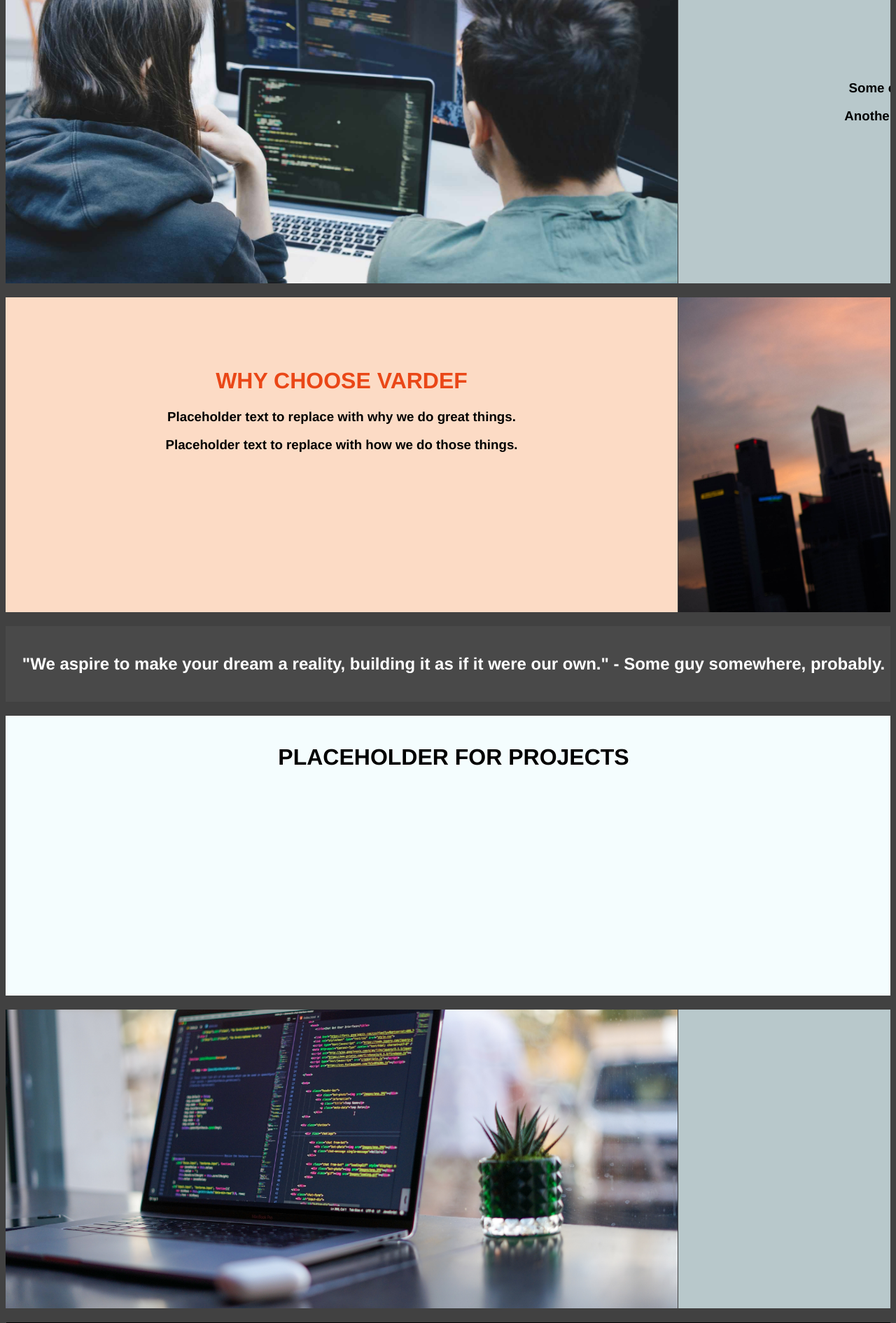
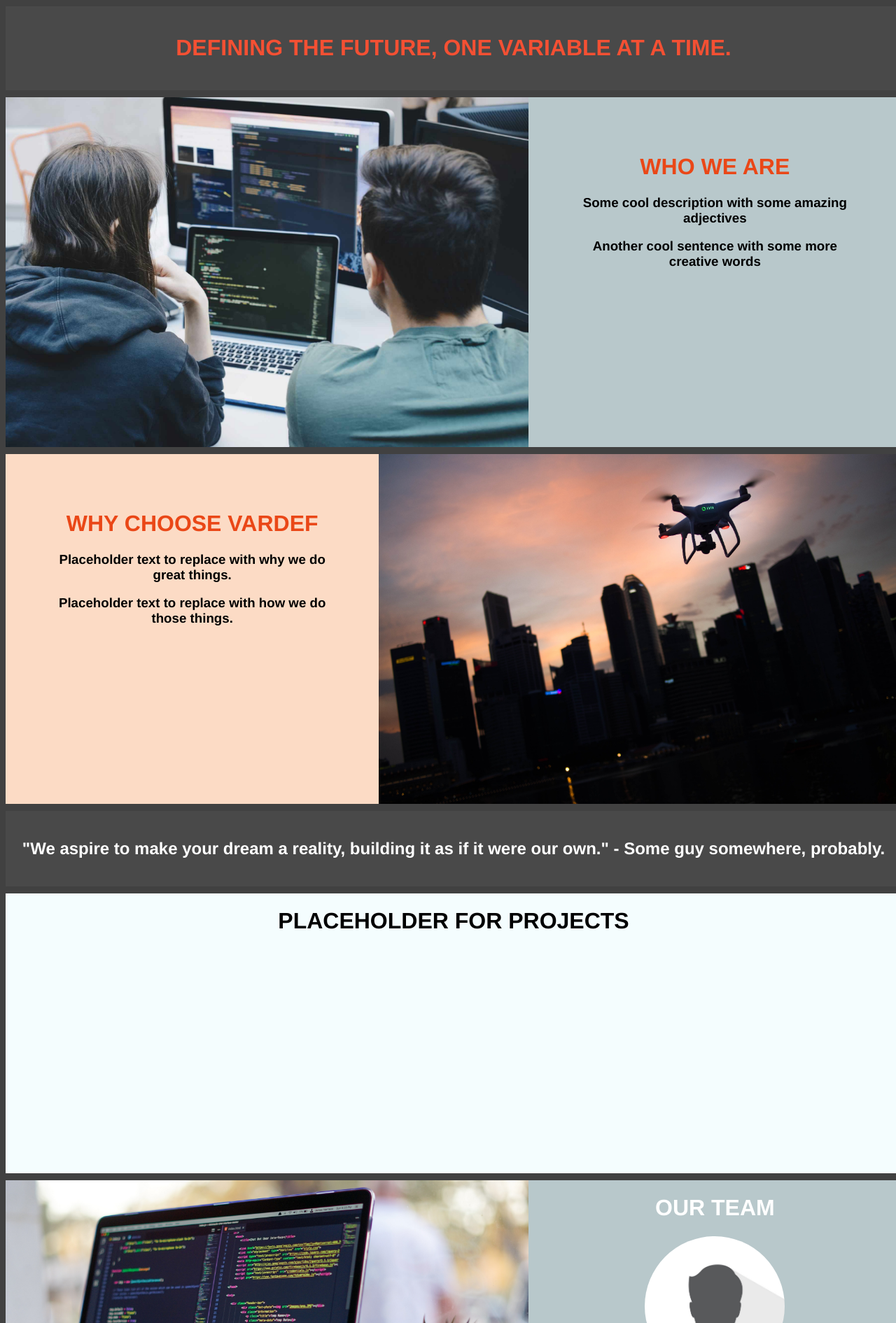
Before and after one commit to Daniel-HarrisNL/web_practice, a Flask app: page / in a window 1280 px wide. Shown: the part 858-2749 px from the top of the page at 70% size. Run offline with Flask 2, Linux system fonts and the light colour scheme.

Commit message:
Grid style updates

```diff
--- a/static/style.css
+++ b/static/style.css
@@ -1,40 +1,44 @@
-*{
-  box-sizing: border-box;
-}
 
-html,body {
+body {
   background-color:rgb(65,65,65);
   font-family: Helvetica Neue, Helvetica, Arial, sans-serif;
-  max-width: 100%;
   overflow-x: hidden;
 }
 
-img {
-    height: auto;
-    max-height: 100vh;
-    max-width: 100%;
-}
+
 
 /* GENERAL USE STYLES */
 /* Clear floats after the columns */
 .grid-container {
   background-color: rgb(65,65,65);
   display: grid;
-  grid-template-columns: auto auto auto auto auto auto auto auto auto auto auto auto;
-  grid-template-rows: auto auto auto auto auto auto auto auto auto auto auto auto auto auto auto;
-  max-width: 100vw;
+  height: 100vh;
   width: 100vw;
+  grid-row-gap: 10px;
+  grid-template-columns: repeat(12,1fr);
+  grid-template-rows: repeat(10, 1fr);
+  grid-template-areas:
+  "topnav topnav topnav topnav topnav topnav topnav topnav topnav topnav topnav topnav"
+  "header header header header header header header header header header header header"
+  "hero hero hero hero hero hero hero hero hero hero hero hero"
+  "aboutleft aboutleft aboutleft aboutleft aboutleft aboutleft aboutleft aboutright aboutright aboutright aboutright aboutright"
+  "promoleft promoleft promoleft promoleft promoleft promoright promoright promoright promoright promoright promoright promoright"
+  "spacer spacer spacer spacer spacer spacer spacer spacer spacer spacer spacer spacer"
+  "featured featured featured featured featured featured featured featured featured featured featured featured"
+  "teamleft teamleft teamleft teamleft teamleft teamleft teamleft teamright teamright teamright teamright teamright"
+  "contactleft contactleft contactleft contactleft contactleft contactleft contactright contactright contactright contactright contactright contactright"
+  "footer footer footer footer footer footer footer footer footer footer footer footer";
 }
 
 
 /* Top Naviagtion Section*/
 .topnav {
+  grid-area: topnav;
   background-color: rgb(28,28,28);
-  margin-right: 10px;
   overflow: hidden;
   position: fixed;
+  width: 100%;
   top: 0;
-  width: 100%;
 }
 /* Style the topnav links */
 .topnav a {
@@ -55,73 +59,45 @@ img {
 
 /* Header/Blog Title */
 .header {
-
+  min-height: 800px;
+  max-height: 1000px;
+  grid-area: header;
   background-color: rgb(48,48,48);
   background-image: url('images/vardef_hero.png');
   background-position: top;
   background-repeat: no-repeat;
   background-size: cover;
   color: rgb(0,183,255);
-  grid-column-start: 1;
-  grid-column-end: 12;
-  grid-row-start: 1;
-  grid-row-end: 3;
-  height: 100vh;
-  margin-top: 45px;
-  max-height: 600px;
-  width: 100vw;
+  margin-top:39px;
 }
 
 
 /* Spacer with motto statement */
-.herocard {
+.hero{
+  grid-area: hero;
   background-color: rgb(73,73,73);
   color: rgb(244,80,51);
-  margin-top: 20px;
-  margin-bottom: 20px;
-  padding: 20px;
-  grid-column-start: 1;
-  grid-column-end: 12;
-  grid-row-start: 3-end;
-  grid-row-end: 4-end;
-  margin-top: 20px;
-  margin-bottom: 20px;
   padding: 20px;
   text-align: center;
-  width: 100vw;
 }
 
 
 /* About section */
 .aboutleft{
+  min-height: 500px;
+  grid-area: aboutleft;
   background-color: rgb(48,48,48);
   background-image: url('images/about_splash.jpeg');
   background-position: center;
   background-repeat: no-repeat;
   background-size: cover;
-  grid-column-start: 1;
-  grid-column-end: 6;
-  grid-row-start: 5;
-  grid-row-end: 6;
-  height: 100vh;
-  max-width: 960px;
-  max-height: 450px;
-  width: 100vw;
 }
 .aboutright{
+  grid-area: aboutright;
   background-color: rgb(184,200,203);
   color: black;
-  grid-column-start: 7;
-  grid-column-end: 12;
-  grid-row-start: 5;
-  grid-row-end: 6;
-  height: 100%;
-  margin-right: 1px;
-  max-height: 450px;
-  max-width: 960px;
-  padding-top: 80px;
+  padding: 60px;
   text-align: center;
-  width: 100vw;
 }
 .aboutright h1{
   color: rgb(234,71,23);
@@ -130,37 +106,20 @@ img {
 
 /* Promoting us section */
 .promoleft{
+  grid-area: promoleft;
   background-color: rgb(252,219,197);
   color: black;
-  grid-column-start: 1;
-  grid-column-end: 6;
-  grid-row-start: 7;
-  grid-row-end: 8;
-  height: 100%;
-  margin-right: 1px;
-  margin-top:20px;
-  max-height: 450px;
-  max-width: 960px;
-  padding-top: 80px;
+  padding: 60px;
   text-align: center;
-  width: 100vw;
 }
 .promoright{
+  min-height: 500px;
+  grid-area: promoright;
   background-color: rgb(48,48,48);
   background-image: url('images/drone_splash.jpg');
   background-position: center;
   background-repeat: no-repeat;
   background-size: cover;
-  grid-column-start: 7;
-  grid-column-end: 12;
-  grid-row-start: 7;
-  grid-row-end: 8;
-  height: 100vh;
-  margin-right: 1px;
-  margin-top: 20px;
-  max-height: 450px;
-  max-width: 960px;
-  width: 100vw;
 }
 .promoleft h1{
   color: rgb(234,71,23);
@@ -168,76 +127,49 @@ img {
 
 
 /* Statement spacer */
-.spacercard {
+.spacer{
+  padding: 20px;
+  grid-area: spacer;
   background-color: rgb(73,73,73);
   color: white;
-  grid-column-start: 1;
-  grid-column-end: 12;
-  grid-row-start: 9;
-  grid-row-end: 9;
-  margin-top: 20px;
-  margin-bottom: 20px;
-  padding: 20px;
-  width: 100vw;
   text-align: center;
 }
 
 
 /*Featured*/
-.featuredholder{
+.featured{
+  min-height: 400px;
+  grid-area: featured;
   background-color: rgb(244,253,254);
   color: black;
-  grid-column-start: 1;
-  grid-column-end: 12;
-  grid-row-start: 10;
-  grid-row-end: 11;
-  height: 400px;
-  margin-bottom: 20px;
-  padding: 20px;
   text-align: center;
-  width: 100vw;
 }
 
 
 /*Team Section*/
-.teamimageleft{
+.teamleft{
+  min-height: 550px;
+  grid-area: teamleft;
   background-color: rgb(48,48,48);
   background-image: url('images/team_image.jpg');
   background-position: center;
   background-repeat: no-repeat;
   background-size: cover;
-  grid-column-start: 1;
-  grid-column-end: 6;
-  grid-row-start: 12;
-  grid-row-end: 13;
-  height: 100%;
-  margin-right: 1px;
-  max-height: 450px;
-  max-width: 960px;
-  width: 100vw;
 }
 .teamright h2{
   color: rgb(234,71,23);
 }
 .teamright{
+  grid-area: teamright;
   background-color: rgb(184,200,203);
   color: white;
-  height: 100%;
-  grid-column-start: 7;
-  grid-column-end: 12;
-  grid-row-start: 12;
-  grid-row-end: 13;
-  margin-right: 1px;
-  max-height: 450px;
-  max-width: 960px;
   text-align: center;
-  width: 100vw;
 }
 .profile{
   background-color: gray;
   background-image: url('images/stock_profile.png');
   background-position: center;
-  background-size: 100%;
+  background-size: cover;
   border-radius:50%;
   height: 200px;
   margin-left:auto;
--- a/templates/home.html
+++ b/templates/home.html
@@ -7,6 +7,11 @@
 </head>
 
 <body>
+
+
+<!--Grid Start-->
+<div class ="grid-container">
+
 <!--Fixed position top navigation bar-->
 <div class="topnav">
     <a href="#">HOME</a>
@@ -17,14 +22,12 @@
     <a href="#" style="float:right">CAREERS</a>
 </div>
 
-<!--Grid Start-->
-<div class ="grid-container">
 <!--Header-->
 <div class="header"></div>
 
 
 <!-- Hero Text -->
-<div class="herocard">
+<div class="hero">
 <h1 id="about">DEFINING THE FUTURE, ONE VARIABLE AT A TIME.</h1>
 </div>
 
@@ -48,8 +51,8 @@
 
 
 <!--Spacer card-->
-<div class="spacercard">
-<h2>"We aspire to make your dream a reality, building it as if it were our own." - Some guy somewhere, probably.</h2>
+<div class="spacer">
+<h2 id="projects">"We aspire to make your dream a reality, building it as if it were our own." - Some guy somewhere, probably.</h2>
 </div>
 
 <!--
@@ -61,13 +64,13 @@
 -->
 
 <!--Featured projects placeholder-->
-<div class="featuredholder">
-    <h1 id="#projects">PLACEHOLDER FOR PROJECTS</h1>
+<div class="featured">
+    <h1>PLACEHOLDER FOR PROJECTS</h1>
 </div>
 
 
 <!--Team Section-->
-<div class="teamimageleft"></div>
+<div class="teamleft"></div>
 <div class="teamright">
 <h1 id="team">OUR TEAM</h1>
 <div class="profile"></div>
@@ -87,15 +90,13 @@
 </div>
 <div class="contactright"></div>
 
+<div class="footer">
+<h3>Footer Placeholder</h3>
+</div>
 
 <!--End grid div-->
 </div>
 
 
-<!--Footer section-->
-<div class="footer">
-<h3>Footer Placeholder</h3>
-</div>
-
 </body>
 </html>
```
Also changed, not shown: other parts of static/style.css (+16 -25 lines).
